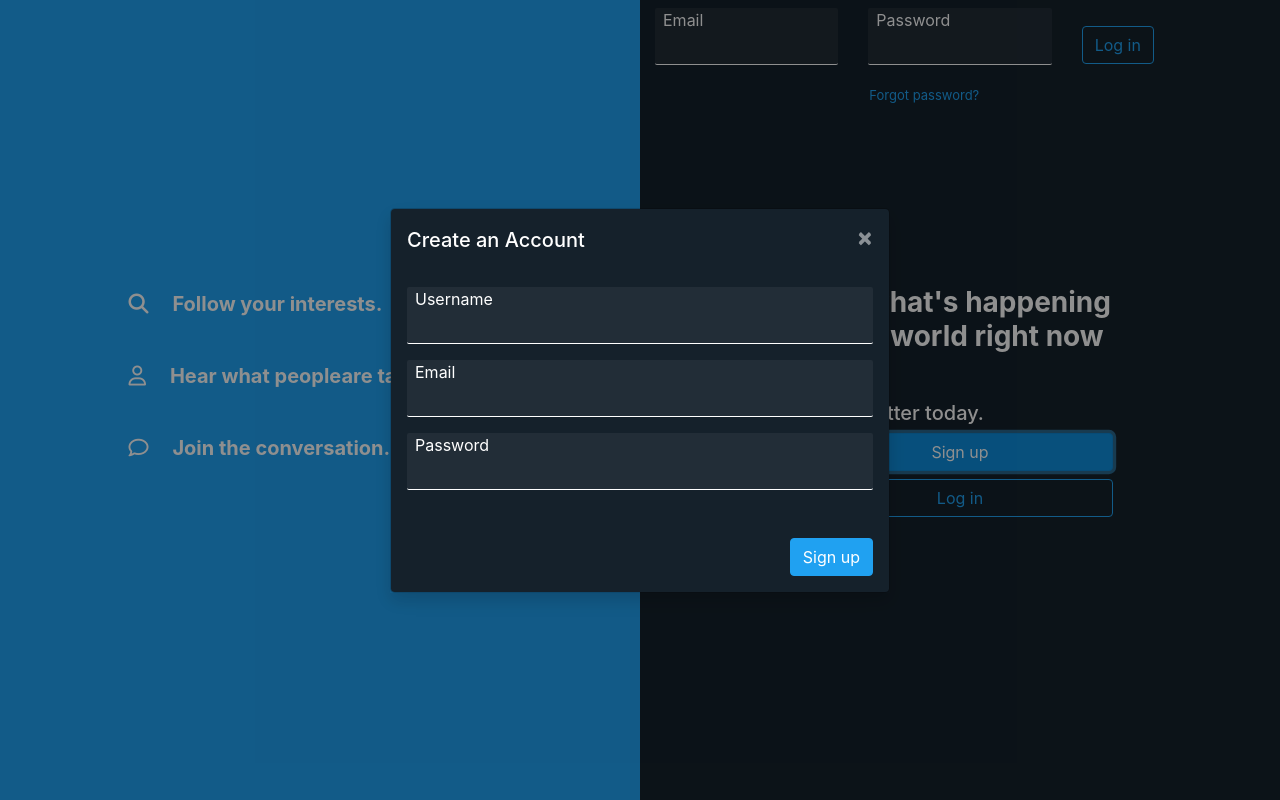
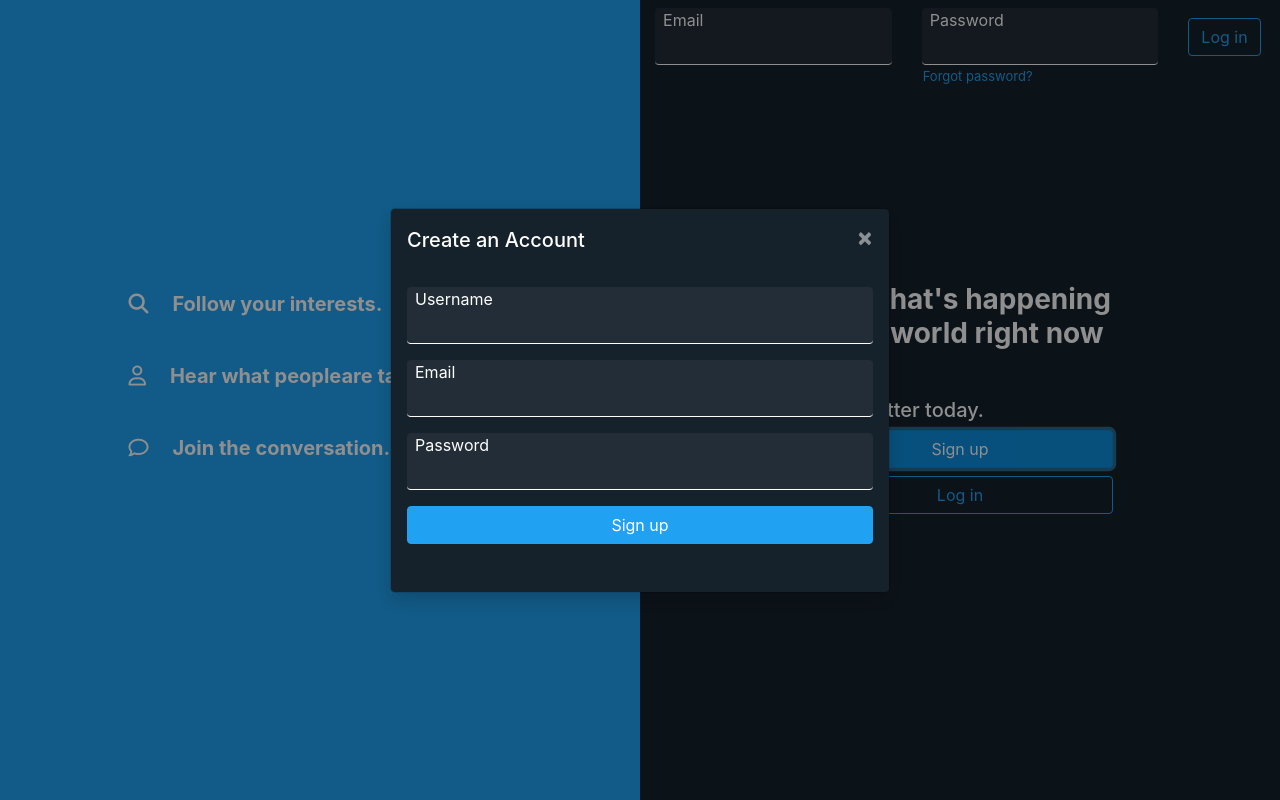
Before and after one commit to ilham-nasution/twitter-clone, a React (Create React App) app: page / in a window 1280 px wide. Both pictures are taken after a click on the button "Sign up". Built offline with nearby package versions, Linux system fonts and the light colour scheme; no server answers.

Commit message:
add signup feature

```diff
--- a/src/components/app.css
+++ b/src/components/app.css
@@ -6,7 +6,7 @@
 .custom-input {
   background-color: rgba(245, 245, 245, 0.055);
   border: none;
-  border-radius: 2px;
+  border-radius: 4px;
   border-bottom: 1px solid white;
   padding: 32px 8px 0px 8px;
   color: whitesmoke;
@@ -31,7 +31,7 @@
 .forgot-link {
   position: absolute;
   left: 16px;
-  bottom: -24px;
+  bottom: -5px;
   font-size: small;
 }
 
--- a/src/components/form/Input.jsx
+++ b/src/components/form/Input.jsx
@@ -1,10 +1,17 @@
 import React from "react";
 
-const Input = ({ label, htmlFor, type }) => {
+const Input = ({ label, htmlFor, type, value, handleChange }) => {
   return (
     <div className="label-custom">
       <label htmlFor={htmlFor}>{label}</label>
-      <input type={type} className="custom-input" />
+      <input
+        name={htmlFor}
+        type={type}
+        className="custom-input"
+        value={value}
+        onChange={handleChange}
+        required
+      />
     </div>
   );
 };
--- a/src/components/landingpage/LandingPage.jsx
+++ b/src/components/landingpage/LandingPage.jsx
@@ -1,17 +1,50 @@
 import React, { useState } from "react";
 import SignupPage from "./SignupPage";
 import Input from "../form/Input";
+import firebase from "../../firebase/firebase";
 
 const LandingPage = () => {
   const [show, setShow] = useState(true);
+  const [value, setValue] = useState({
+    username: "",
+    email: "",
+    password: "",
+  });
+  const [error, setError] = useState(null);
 
   const handleModal = () => {
     setShow(!show);
   };
 
+  const handleChange = (e) => {
+    e.persist();
+    setValue((prevValues) => ({
+      ...prevValues,
+      [e.target.name]: e.target.value,
+    }));
+  };
+
+  const onSubmit = async (e) => {
+    e.preventDefault();
+    const { username, email, password } = value;
+    try {
+      await firebase.register(username, email, password);
+    } catch (err) {
+      console.error("Auth error", err);
+      setError(err.message);
+    }
+  };
+
   return (
     <>
-      <SignupPage show={show} handleModal={handleModal} />
+      <SignupPage
+        value={value}
+        handleChange={handleChange}
+        show={show}
+        handleModal={handleModal}
+        onSubmit={onSubmit}
+        error={error}
+      />
       <div className="row vh-100 m-0">
         <div className="col bg-primary text-white center">
           <div>
@@ -29,25 +62,24 @@ const LandingPage = () => {
             </h5>
           </div>
         </div>
-        <div className="col bg-secondary text-white">
-          <div className="d-flex justify-content-center mt-2">
+        <div className="col bg-secondary text-white pt-2">
           <form>
-              <div className="row align-items-center">
-                <div className="col">
-                  <Input label="Email" htmlFor="email" type="text" />
+            <div className="row justify-content-center align-items-center">
+              <div className="col-5">
+                <Input label="Email" htmlFor="email" type="email" />
               </div>
-                <div className="col label-custom">
+              <div className="col-5 label-custom">
                 <Input label="Password" htmlFor="password" type="password" />
                 <a className="forgot-link" href="#">
                   Forgot password?
                 </a>
               </div>
-                <div className="col">
+              <div className="col-2 pb-3">
                 <button className="btn btn-outline-primary">Log in</button>
               </div>
             </div>
           </form>
-          </div>
+
           <div className="center h-75">
             <div className="w-50">
               <h3>
--- a/src/components/landingpage/SignupPage.jsx
+++ b/src/components/landingpage/SignupPage.jsx
@@ -1,7 +1,14 @@
 import React from "react";
 import Input from "../form/Input";
 
-const SignupPage = ({ show, handleModal }) => {
+const SignupPage = ({
+  show,
+  handleModal,
+  value,
+  handleChange,
+  onSubmit,
+  error,
+}) => {
   return (
     <div hidden={show} className="signup-modal">
       <div className="modal-dialog w-75 shadow">
@@ -16,15 +23,36 @@ const SignupPage = ({ show, handleModal }) => {
               <span>&times;</span>
             </button>
           </div>
-          <div className="modal-body">
-            <Input label="Username" htmlFor="name" type="text" />
-            <Input label="Email" htmlFor="email" type="text" />
-            <Input label="Password" htmlFor="password" type="password" />
-          </div>
-          <div className="modal-footer border-0">
-            <button type="button" className="btn btn-primary">
-              Sign up
-            </button>
+          <div className="modal-body mb-3">
+            <form onSubmit={onSubmit}>
+              <Input
+                label="Username"
+                htmlFor="username"
+                type="text"
+                value={value.username}
+                handleChange={handleChange}
+              />
+              <Input
+                label="Email"
+                htmlFor="email"
+                type="email"
+                value={value.email}
+                handleChange={handleChange}
+              />
+              <Input
+                label="Password"
+                htmlFor="password"
+                type="password"
+                value={value.password}
+                handleChange={handleChange}
+              />
+              <div className="text-center">
+                <button type="submit" className="btn btn-primary btn-block">
+                  Sign up
+                </button>
+                <p className="mt-3">{error}</p>
+              </div>
+            </form>
           </div>
         </div>
       </div>
```
Lines whose indentation alone changed are shown as unchanged.
